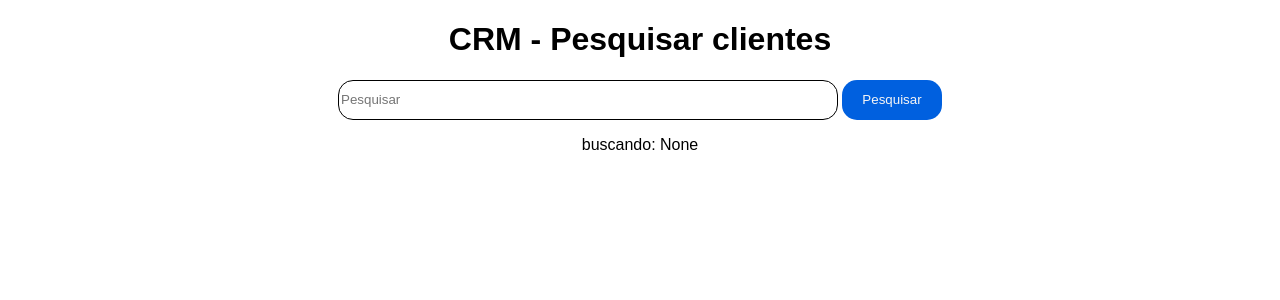
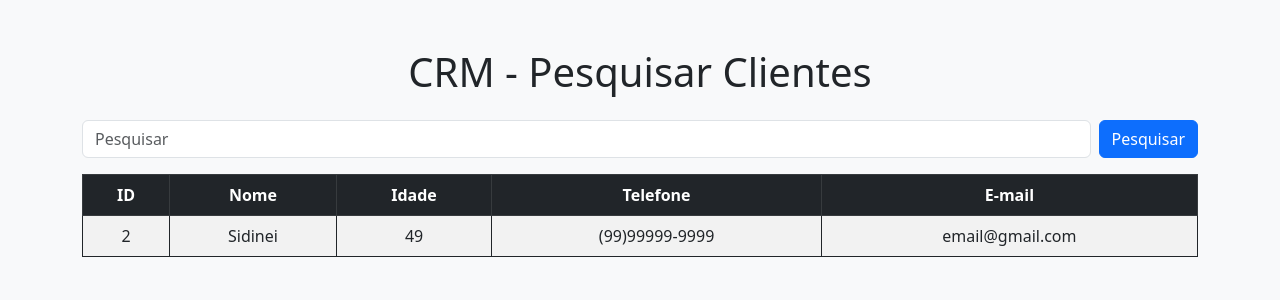
Before and after one commit to Miguel00Roza/CRM, a Flask app: page /pesquisar in a window 1280 px wide. Shown: the top 300 px of the page. Run offline with Flask 3, Linux system fonts and the light colour scheme.

Commit message:
melhoria no cadastro de clientes no banco de dados, rota de pesquisa com bootstrap e agora mostrando o banco de dados(ainda nao completo)

```diff
--- a/app/__init__.py
+++ b/app/__init__.py
@@ -7,6 +7,7 @@ from flask_migrate import Migrate
 app = Flask(__name__)
 app.config['SQLALCHEMY_DATABASE_URI'] = 'sqlite:///database.db'
 app.config['SQLALCHEMY_TRACK_MODIFICATIONS'] = False
+app.config['SECRET_KEY'] = '124G@#$@#EH@#$@6%#AN283*@_!MWIFU#@$&@#*EN9783!@#$*jmfj3*#l'
 
 db = SQLAlchemy(app)
 migrate = Migrate(app, db)
--- a/app/models.py
+++ b/app/models.py
@@ -1,11 +1,13 @@
+# Banco de dados
 from app import db
 from datetime import datetime
 
+# classe clientes / modelo de tabela no banco de dados
 class clientes(db.Model):
     id = db.Column(db.Integer, primary_key=True)
     data_de_envio = db.Column(db.DateTime, default = datetime.now())
     nome = db.Column(db.String, nullable=True)
     idade = db.Column(db.Integer, nullable=True)
-    telefone = db.Column(db.String, nullable=True)
-    email = db.Column(db.String)
+    telefone = db.Column(db.String)
+    email = db.Column(db.String, nullable=True)
     comentario = db.Column(db.String)
--- a/app/static/cadastro.css
+++ b/app/static/cadastro.css
@@ -3,6 +3,7 @@ header {
 }
 body {
     font-family: arial, sans-serif;
+    margin: 60px;
 }
 .screen {
     width: 100vw;
@@ -30,7 +31,7 @@ input, textarea {
     border-radius: 6px;
     resize: vertical;
 }
-button {
+.button {
     background-color: #0077cc;
     color: white;
     padding: 12px 20px;
@@ -41,7 +42,7 @@ button {
     width: 100%;
     font-size: 16px;
 }
-button:hover {
+.button:hover {
     background-color: #005fa3;
 }
 form {
--- a/app/static/index.css
+++ b/app/static/index.css
@@ -1,5 +1,5 @@
 body {
-    margin: 0px;
+    margin: 100px;
 }
 header {
     text-align: center;
--- a/app/static/pesquisar.css
+++ b/app/static/pesquisar.css
@@ -23,3 +23,14 @@ body {
     cursor: pointer;
     background-color: rgb(0, 69, 158);
 }
+.container-table {
+    display: flex;
+    justify-content: center;
+}
+.table {
+    border: solid 1px;
+    border-radius: 10px;
+}
+th {
+    padding-left: 100px;
+}
--- a/app/templates/pesquisar.html
+++ b/app/templates/pesquisar.html
@@ -3,19 +3,58 @@
 <head>
     <meta charset="UTF-8">
     <meta name="viewport" content="width=device-width, initial-scale=1.0">
-    <title>CRM - pesquisar</title>
-    <link rel="stylesheet" href="{{url_for('static', filename='pesquisar.css')}}">
+    <title>CRM - Pesquisar</title>
+
+    <!-- Bootstrap 5 CDN -->
+    <link href="https://cdn.jsdelivr.net/npm/bootstrap@5.3.0/dist/css/bootstrap.min.css" rel="stylesheet">
+
+    <!-- Seu CSS personalizado (opcional) -->
+    <link rel="stylesheet" href="{{ url_for('static', filename='pesquisar.css') }}">
 </head>
-<header>
-    <h1>CRM - Pesquisar clientes</h1>
-</header>
-<body>
-    <div class="header">
-        <form action="" method="get">
-            <input type="search" placeholder="Pesquisar" class="pesquisar" name="pesquisa">
-            <button type="submit" class="botao">Pesquisar</button>
+<body class="bg-light">
+
+    <div class="container my-5">
+        <h1 class="text-center mb-4">CRM - Pesquisar Clientes</h1>
+
+        <!-- Formulário de pesquisa -->
+        <form class="d-flex mb-3" method="get">
+            <input type="search" name="pesquisa" class="form-control me-2" placeholder="Pesquisar">
+            <button class="btn btn-primary" type="submit">Pesquisar</button>
         </form>
-        <p style="font-family: arial,sans-serif;">buscando: {{context['buscar']}}</p>
+
+        {% if context['buscar'] %}
+            <p class="text-muted">Buscando: <strong>{{ context['buscar'] }}</strong></p>
+        {% endif %}
+
+        {% if context['dados'] %}
+            <div class="table-responsive">
+                <table class="table table-striped table-bordered">
+                    <thead class="table-dark">
+                        <tr>
+                            <th>ID</th>
+                            <th>Nome</th>
+                            <th>Idade</th>
+                            <th>Telefone</th>
+                            <th>E-mail</th>
+                        </tr>
+                    </thead>
+                    <tbody>
+                        <tr>
+                            <td>{{ context['dados'][1].id }}</td>
+                            <td>{{ context['dados'][1].nome }}</td>
+                            <td>{{ context['dados'][1].idade }}</td>
+                            <td>{{ context['dados'][1].telefone }}</td>
+                            <td>{{ context['dados'][1].email }}</td>
+                        </tr>
+                    </tbody>
+                </table>
+            </div>
+        {% else %}
+            <div class="alert alert-info">Nenhum cliente encontrado.</div>
+        {% endif %}
     </div>
+
+    <!-- Bootstrap JS (opcional para componentes interativos) -->
+    <script src="https://cdn.jsdelivr.net/npm/bootstrap@5.3.0/dist/js/bootstrap.bundle.min.js"></script>
 </body>
 </html>
--- a/app/views.py
+++ b/app/views.py
@@ -1,8 +1,9 @@
 #administra as rotas do site
 from app import app, db
-from flask import render_template, url_for, jsonify, request
+from flask import render_template, url_for, jsonify, request, flash, redirect
 
 from app.models import clientes
+from app.forms import clienteForm
 
 #rota/pagina inicial
 @app.route('/')
@@ -13,31 +14,24 @@ def home_page():
 #rota/cadastro de clientes
 @app.route('/cadastro', methods=['GET', 'POST'])
 def cadastro():
-    if request.method == 'POST':
-        nome = request.form['nome']
-        idade = request.form['idade']
-        telefone = request.form['telefone']
-        email = request.form['email']
-        mensagem = request.form['texto']
+    form = clienteForm()
 
-        Clientes = clientes(
-            nome=nome,
-            idade=idade,
-            telefone=telefone,
-            email=email,
-            comentario=mensagem
-        )
+    print("Método:", request.method)  # Verifica se é POST
+    print("Formulário válido?", form.validate_on_submit())  # Mostra se passou na validação
+    print("Erros no formulário:", form.errors)  # Mostra os erros se houver
 
-        db.session.add(Clientes)
-        db.session.commit()
+    if form.validate_on_submit():
+        form.save() #executa função save
+        flash('Cliente cadastrado com sucesso!', 'success') #mensagem caso tudo ocorra certo
+        return redirect(url_for('home_page')) #redireciona para pagina inicial
 
-
-    return render_template('cadastro.html')
+    return render_template('cadastro_novo.html', form=form)
 
 #rota/pesquisar clientes
 @app.route('/pesquisar')
 def pesquisar():
-    context = {}
+    dados = clientes.query.all()
+    context = {'dados': dados}
     if request.method == 'GET':
         pesquisa = request.args.get('pesquisa')
         context.update({'buscar': pesquisa})
```
Also changed, not shown: app/forms.py (added, +29 -0 lines), app/templates/cadastro_novo.html (added, +41 -0 lines), comandos_basicos.txt (+73 -0 lines), instance/database.db, 1 other file.
